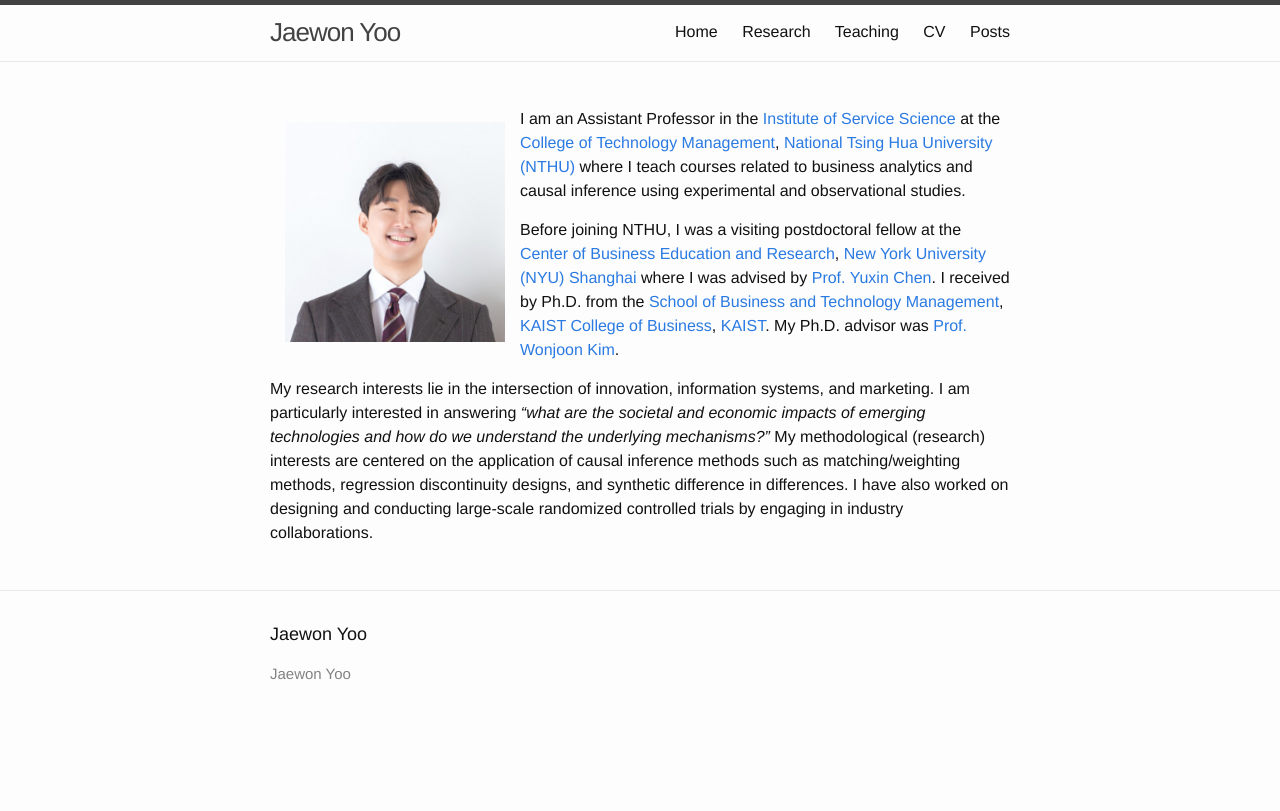
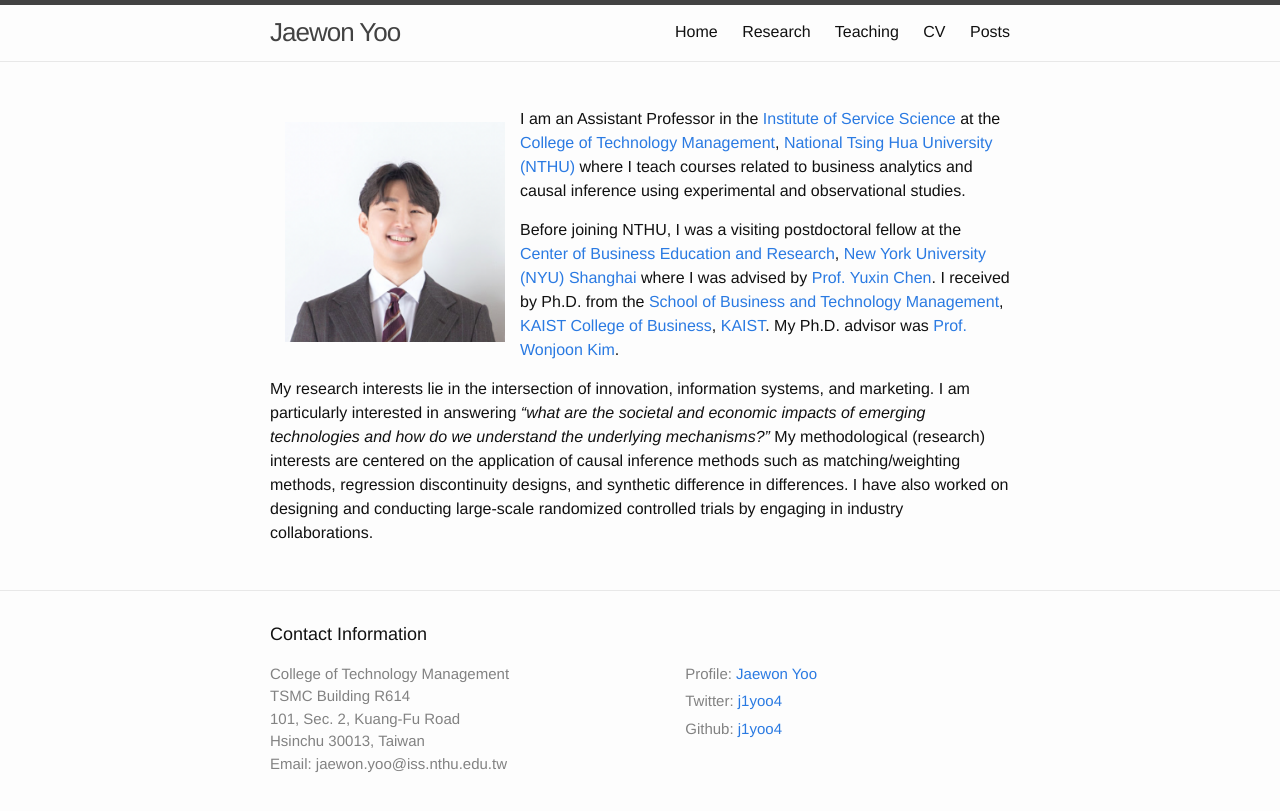
Before and after one commit to j1yoo/j1yoo.github.io, a Jekyll site: the page built from index.markdown, in a window 1280 px wide. Shown: the top 811 px of the page. Built offline with Jekyll 4.4.1, drawn with Linux system fonts in a browser that asks for light colours.

Commit message:
Update footer.html

```diff
--- a/_includes/footer.html
+++ b/_includes/footer.html
@@ -2,37 +2,39 @@
 
 	  <div class="wrapper">
 
-    <h2 class="footer-heading">{{ site.title }}</h2>
+	    <h2 class="footer-heading">Contact Information</h2>
 
 	    <div class="footer-col-wrapper">
 	      <div class="footer-col footer-col-1">
 	        <ul class="contact-list">
-          <li>{{ site.title }}</li>
-          <li><a href="mailto:{{ site.email }}">{{ site.email }}</a></li>
+	          <li>
+	            College of Technology Management <br>
+	            TSMC Building R614 <br>
+              101, Sec. 2, Kuang-Fu Road  <br>
+              Hsinchu 30013, Taiwan
+	          </li>
+	          <li>
+	            Email: jaewon.yoo@iss.nthu.edu.tw
+	          </li>
 	        </ul>
 	      </div>
 
+
 	      <div class="footer-col footer-col-2">
-        <ul class="social-media-list">
-          {% if site.github_username %}
-          <li>
-            {% include icon-github.html username=site.github_username %}
-          </li>
-          {% endif %}
-
-          {% if site.twitter_username %}
-          <li>
-            {% include icon-twitter.html username=site.twitter_username %}
-          </li>
-          {% endif %}
-        </ul>
 	      </div>
 
+
 	      <div class="footer-col footer-col-3">
-        <p>{{ site.description }}</p>
+	        <ul class="social-media-list">
+	          <li>Profile: <a href="https://scholar.google.com/citations?user=GBchV38AAAAJ&hl=en" target="_blank">Jaewon Yoo</a></li>
+	          <li>Twitter: <a href="https://twitter.com/j1yoo4" target="_blank">j1yoo4</a></li>
+	          <li>Github: <a href="https://github.com/j1yoo4" target="_blank">j1yoo4</a></li>
+	        </ul>
 	      </div>
 	    </div>
 
+
 	  </div>
 
+
 	</footer>
```
Lines whose indentation alone changed are shown as unchanged.
